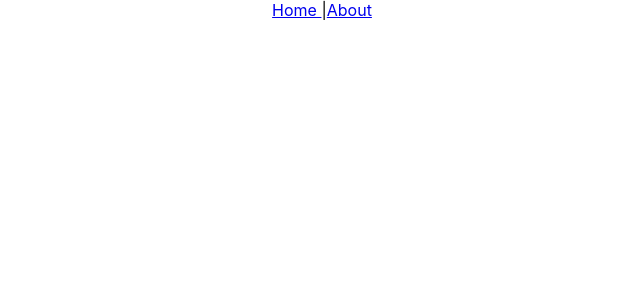
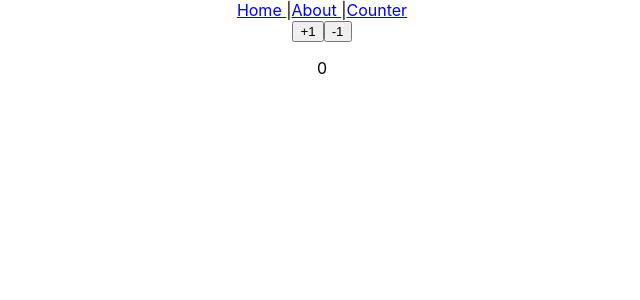
Before and after one commit to huyhai1994/react-tutorial-korean-1hour, a React (Create React App) app: page /counter in a window 1280 px wide. Before the commit this address had no page. Shown: the top 300 px of the page, without its empty margins (318-958 px from the left). Built offline with nearby package versions, Linux system fonts and the light colour scheme.

Commit message:
update Counter.js finish

```diff
--- a/src/App.js
+++ b/src/App.js
@@ -3,6 +3,7 @@ import {Routes, Route, Link} from 'react-router-dom';
 import './App.css';
 import Home from './pages/Home';
 import About from "./pages/About";
+import Counter from "./pages/Counter";
 
 function App() {
     /*TODO: App component -> index.html (div)에 넣어줌 */
@@ -15,11 +16,13 @@ function App() {
             <Link to="/">Home </Link> |
             {/*TODO: Home 크릭 할때는 Route 를 찾고 해당할 element
                     찾아냄*/}
-            <Link to="/about">About </Link>
+            <Link to="/about">About </Link>|
+            <Link to="/counter">Counter</Link>
             <Routes>
                 {/*TODO:화면이 전환해줌*/}
                 <Route path='/' element={<Home/>}/>
                 <Route path='/about' element={<About/>}/>
+                <Route path='/counter' element={<Counter/>}/>
             </Routes>
         </nav>
     </div>);
--- a/src/pages/Counter.js
+++ b/src/pages/Counter.js
@@ -1 +1,24 @@
-import React from 'react'
+import React, {useState} from 'react'
+/*TODO: useState -> 상태를 관리해주는 함수*/
+
+const Counter = () => {
+    const [num, setNumber] = useState(0);
+    /*TODO:num 는 0 기본값으로 시작함 (변수)*/
+    /*TODO: setNumber 는 앞에 정의한 num 변수에 대한 세트함수임*/
+    const increase = () => {
+        setNumber(num + 1);
+    }
+
+    const decrease = () => {
+        setNumber(num - 1);
+    }
+    return (<div>
+        <button onClick={increase}> +1
+            {/*TODO: 주의 사항 - 리액트의 함수는 락타형 정리됨 */}
+        </button>
+        <button onClick={decrease}> -1
+        </button>
+        <p>{num}</p>
+    </div>)
+}
+export default Counter;
```
